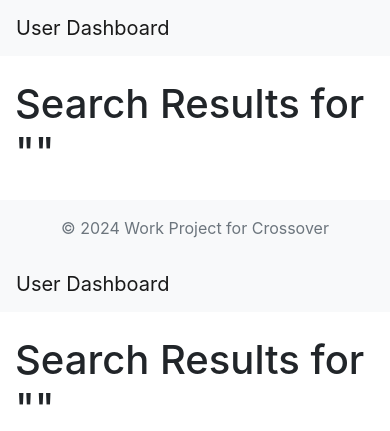
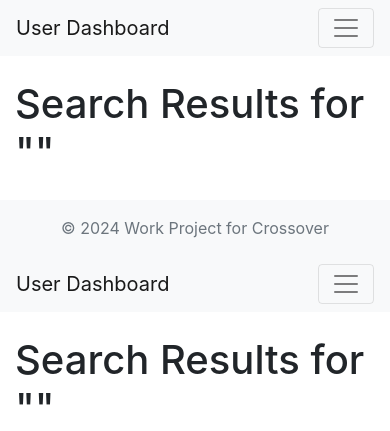
Before and after one commit to glenwrhodes/Crossover_AIModel, a Flask app: template templates/search_results.html in a window 390 px wide. Shown: the top 431 px of the page. Run offline with Flask 3, Linux system fonts and the light colour scheme; the template is opened without the code that fills it, so the values that code supplies are empty; parts of the project's set-up code (start-up, migrations or seed data) failed here and were passed over; some libraries are stand-ins or nearby versions.

Commit message:
chore: Update header template with responsive navbar

```diff
--- a/templates/header.html
+++ b/templates/header.html
@@ -1,6 +1,9 @@
 <nav class="navbar navbar-expand-lg navbar-light bg-light">
     <a class="navbar-brand" href="/">User Dashboard</a>
-    <div class="collapse navbar-collapse">
+    <button class="navbar-toggler" type="button" data-toggle="collapse" data-target="#navbarNav" aria-controls="navbarNav" aria-expanded="false" aria-label="Toggle navigation">
+        <span class="navbar-toggler-icon"></span>
+    </button>
+    <div class="collapse navbar-collapse" id="navbarNav">
         <ul class="navbar-nav ml-auto">
             <li class="nav-item">
                 <a class="nav-link" href="{{ url_for('training_metrics') }}">Training Metrics</a>
```
Also changed, not shown: README.MD.
